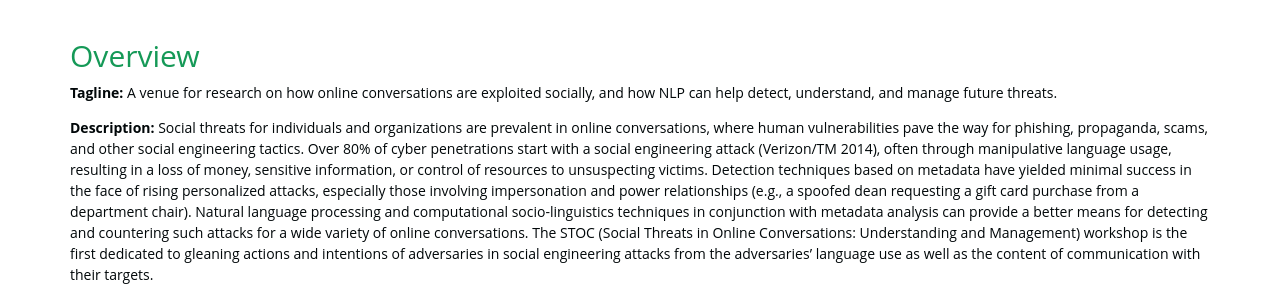
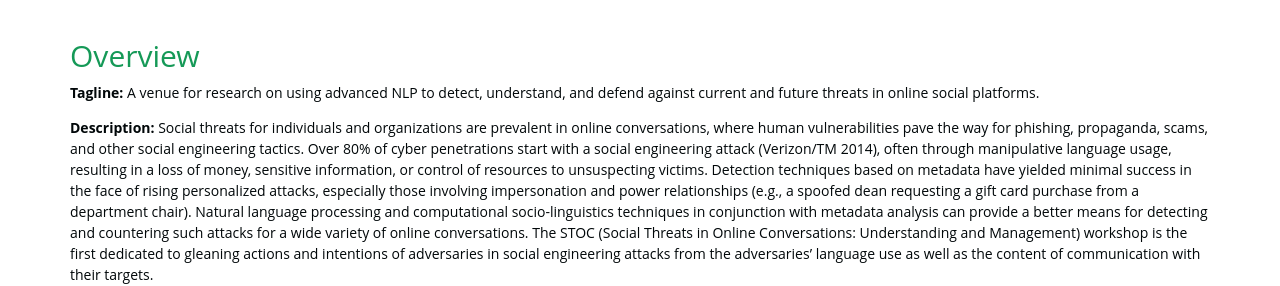
Before and after one commit to social-threats/social-threats.github.io, a Jekyll site: the page built from index.html, in a window 1280 px wide and 900 px high. Shown: the part 436-722 px from the top of the window. Built offline with Jekyll 4.4.1, drawn with Linux system fonts in a browser that asks for light colours; nearby versions of some CDN libraries.

Commit message:
updating tagline and moving it to its own include file

```diff
--- a/_includes/_STOC_2020/description.html
+++ b/_includes/_STOC_2020/description.html
@@ -1,9 +1,5 @@
 <h2>Overview</h2>
-
-<p>
-    <b>Tagline:</b> A venue for research on how online conversations are exploited socially, and how NLP can help detect, understand, and manage future threats.
-</p>
-
+{% include _STOC_2020/tagline.html %}
 <p>
     <b>Description:</b> Social threats for individuals and organizations are prevalent in online conversations, where human
     vulnerabilities pave the way for phishing, propaganda, scams, and other social engineering tactics. Over 80% of
--- /dev/null
+++ b/_includes/_STOC_2020/tagline.html
@@ -0,0 +1,3 @@
+<p>
+    <b>Tagline:</b> A venue for research on using advanced NLP to detect, understand, and defend against current and future threats in online social platforms.
+</p>
```
